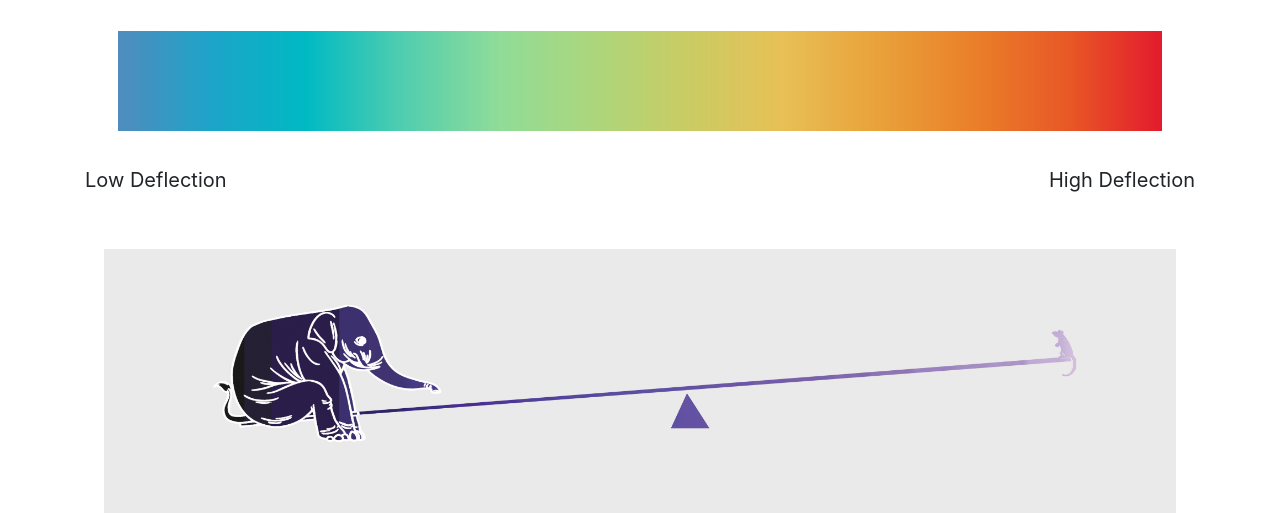
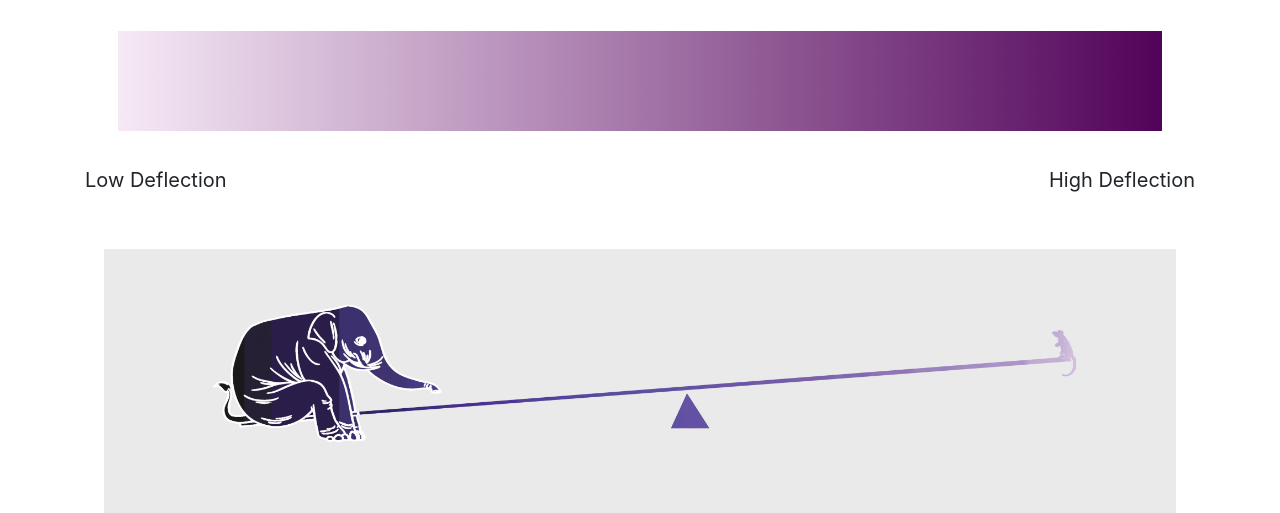
Before and after one commit to Mesolayer/NewAzure, a Django app: page /dashboard/ in a window 1280 px wide. Shown: the part 619-1132 px from the top of the page. Run offline with Django 3.2, Linux system fonts and the light colour scheme; some libraries are stand-ins or nearby versions.

Commit message:
changed to purple spectrum

```diff
--- a/templates/html/dashboard/dashboard.html
+++ b/templates/html/dashboard/dashboard.html
@@ -24,7 +24,7 @@
 
 
       <!--<img class="test" src="{% static 'images/spectrum.png' %}" alt="HTML5 Icon" width="1100" height="100"></img>-->
-      <img class="test" src="{% static 'images/spectrum.png' %}" alt="HTML5 Icon" width="1100" height="100"></img>
+      <img class="test" src="{% static 'images/purpleSpec.png' %}" alt="HTML5 Icon" width="1100" height="100"></img>
       <div class="row">
       <div class="col" id="colLeft">
         <p>Low Deflection</p>
```
Also changed, not shown: static/images/purpleBlockSpec.png (added), static/images/purpleSpec.png (added).
